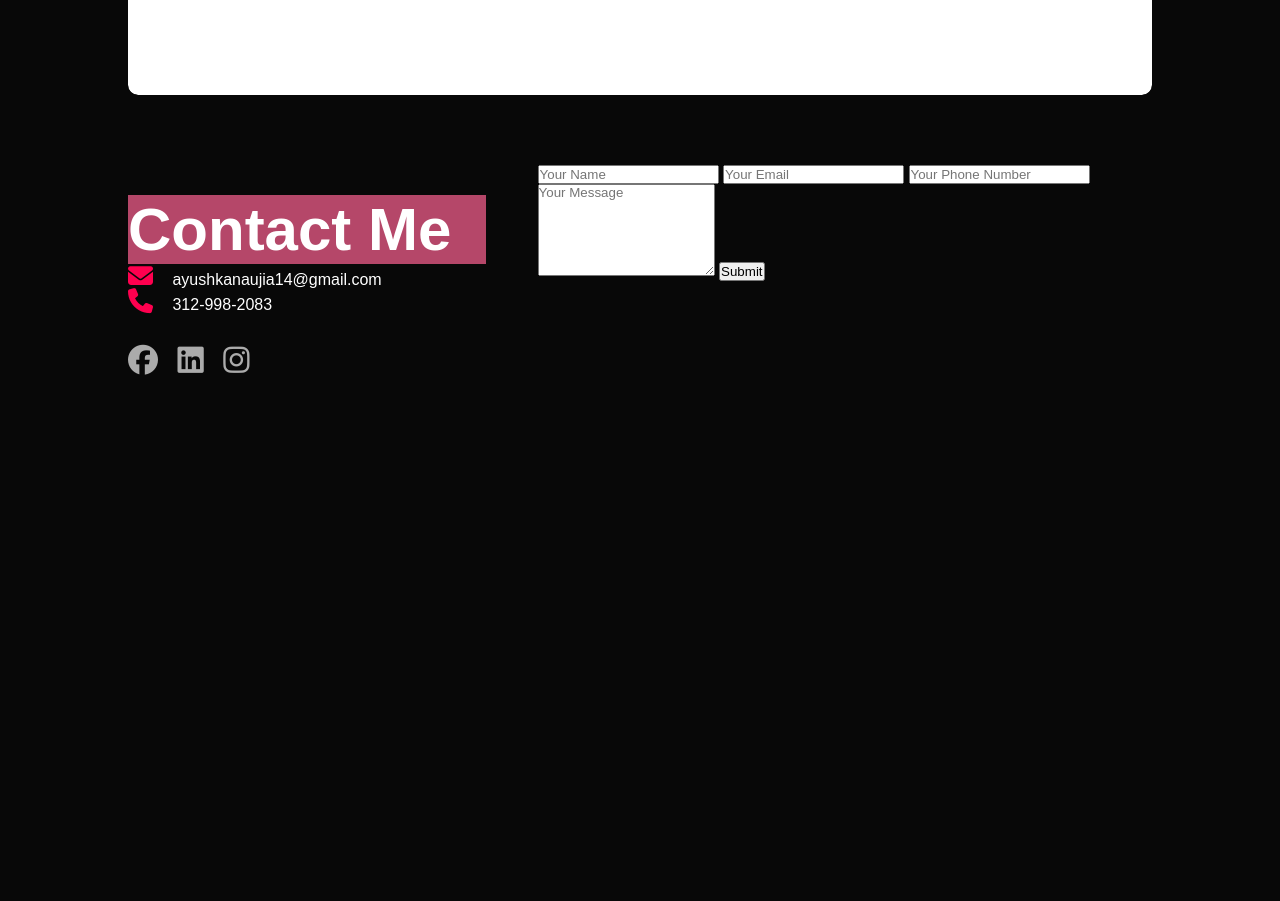
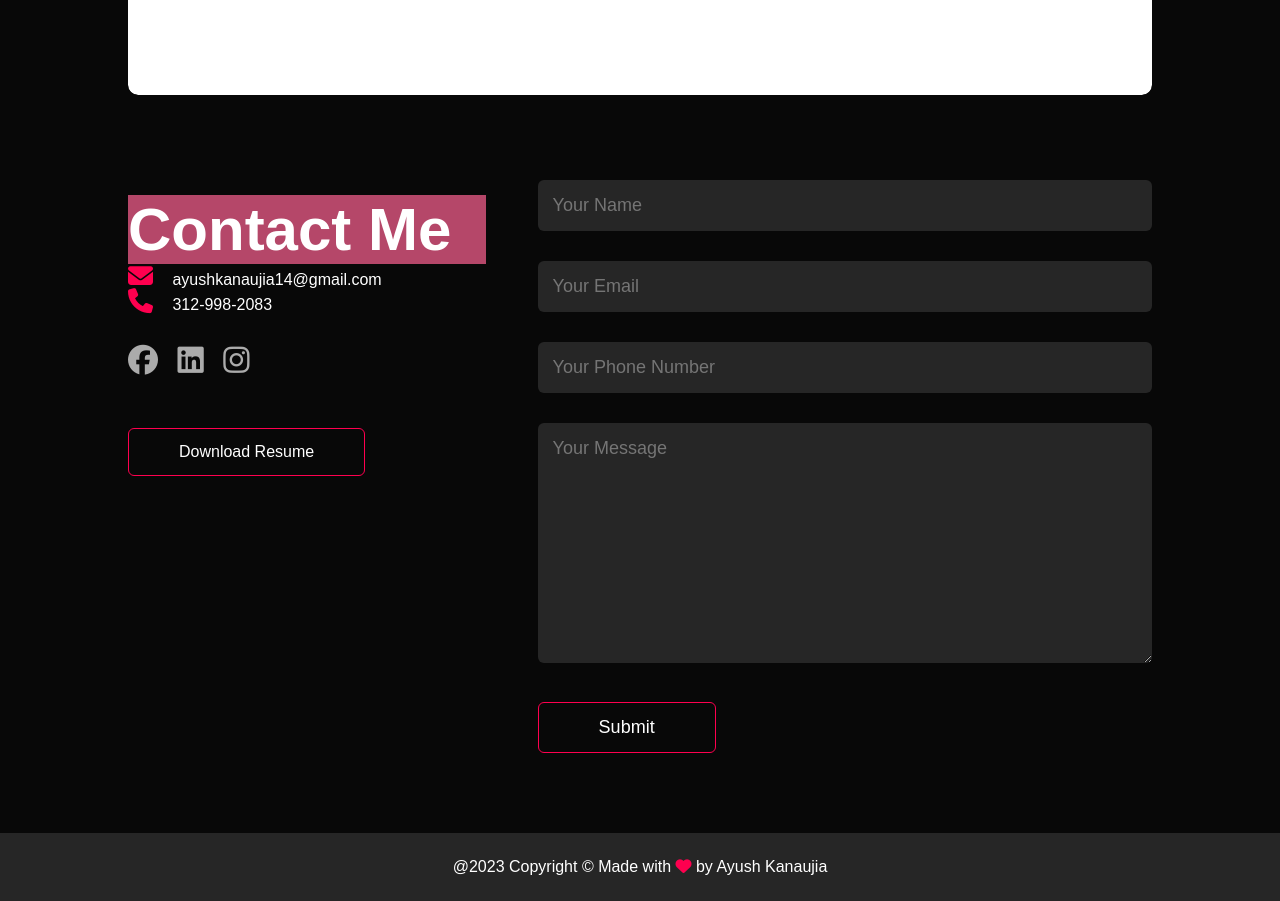
Before and after one commit to ayush1014/Ayushportfolio, a plain HTML site: page index.html in a window 1280 px wide. Shown: the part 4680-5581 px from the top of the page. Before the commit the page ends 5068 px from the top, so only its background shows below. Drawn offline with Linux system fonts and the light colour scheme.

Commit message:
added new features

```diff
--- a/index.html
+++ b/index.html
@@ -162,17 +162,21 @@
                         <a href="https://www.linkedin.com/in/ayush-kanaujia-8a520b144/"><i class="fa-brands fa-linkedin"></i></a>
                         <a href="#"><i class="fa-brands fa-instagram"></i></a>
                     </div>
+                    <a href="./resources/Resume (7).pdf" download class="btn btn2">Download Resume</a>
                 </div>
                 <div class="contact-right">
                     <form>
                         <input type="text" name="Name" placeholder="Your Name" required>
                         <input type="Email" name="Email" placeholder="Your Email" required>
                         <input type="text" name="Number" placeholder="Your Phone Number">
-                        <textarea name="Message" rows="6" placeholder="Your Message"></textarea>
-                        <button type="submit">Submit</button>
+                        <textarea name="Message" rows="10" placeholder="Your Message"></textarea>
+                        <button type="submit" class="btn btn3">Submit</button>
                     </form>
                 </div>
             </div>
+        </div>
+        <div class="copyright">
+            <p>@2023 Copyright &copy Made with <i class="fa-solid fa-heart" style="color: #ff004f;"></i> by Ayush Kanaujia</p>
         </div>
     </div>
 
--- a/syle.css
+++ b/syle.css
@@ -250,3 +250,58 @@ nav ul li a:hover::after{
     color: #ff004f;
     transform: translateY(-5px);
 }
+.btn{
+    display: block;
+    margin: 50px auto;
+    width: fit-content;
+    border: 1px solid #ff004f;
+    padding: 14px 50px;
+    border-radius: 6px;
+    text-decoration: none;
+    color: #fff;
+    transition: 0.5s;
+}
+.btn:hover{
+    background: #ff004f;
+}
+.btn.btn2{
+    display: inline-block;
+}
+.btn.btn3{
+    display: inline-block;
+    background: #080808;
+    color: #fff;
+}
+.btn.btn3:hover{
+    background: #ff004f;
+}
+.contact-right form{
+    width: 100%;
+}
+form input, form textarea{
+    width: 100%;
+    border: 0;
+    outline: none;
+    background: #262626;
+    padding: 15px;
+    margin: 15px 0;
+    color: #fff;
+    font-size: 18px;
+    border-radius: 6px;
+}
+form .btn3{
+    padding: 14px 60px;
+    font-size: 18px;
+    margin-top: 20px;
+    cursor: pointer;
+}
+.copyright{
+    width: 100%;
+    text-align: center;
+    padding: 25px 0;
+    background: #262626;
+    font-weight: 300;
+    margin-top: 20px;
+}
+
+/* ---------------------css responsive--------------- */
```
